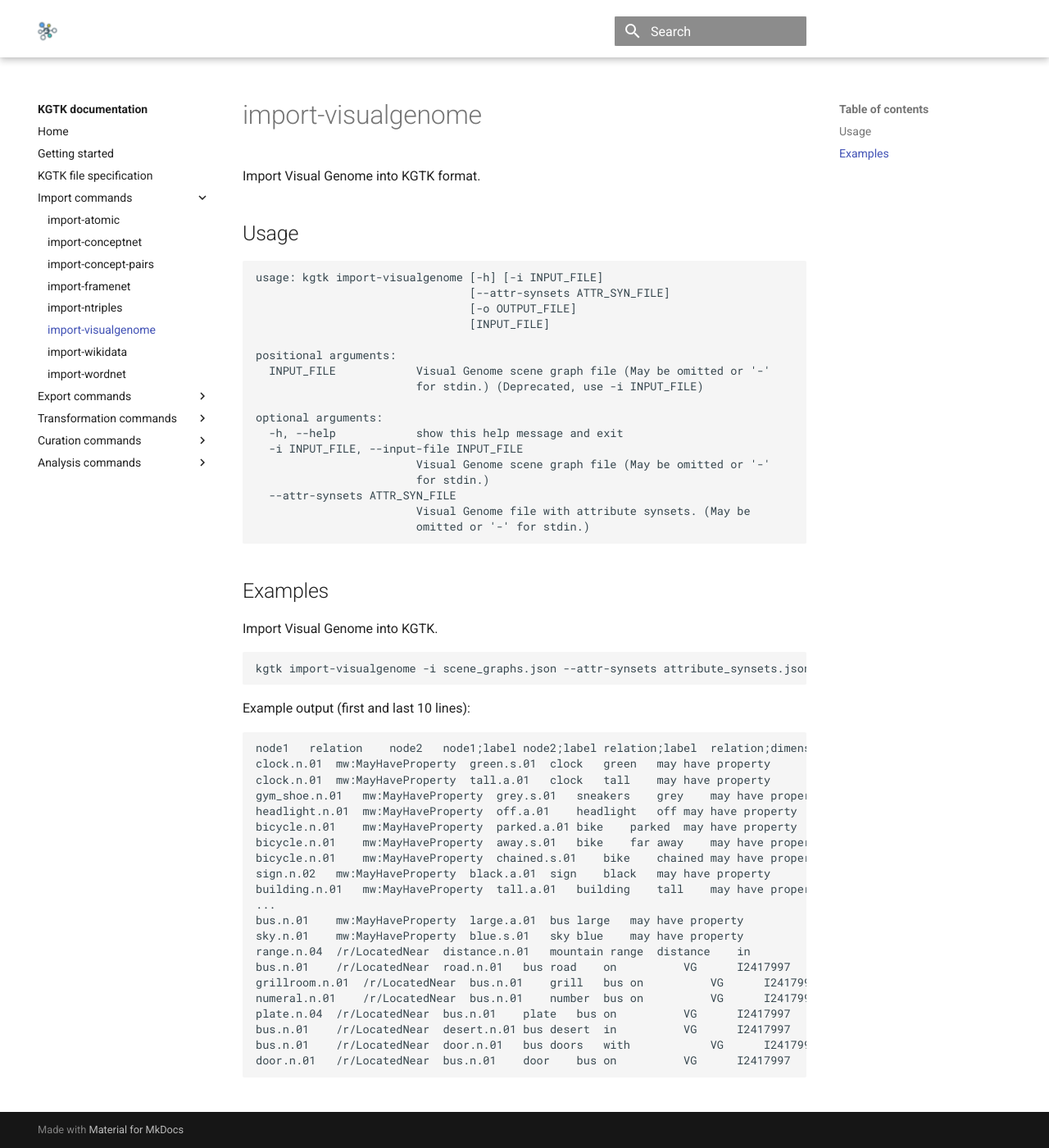
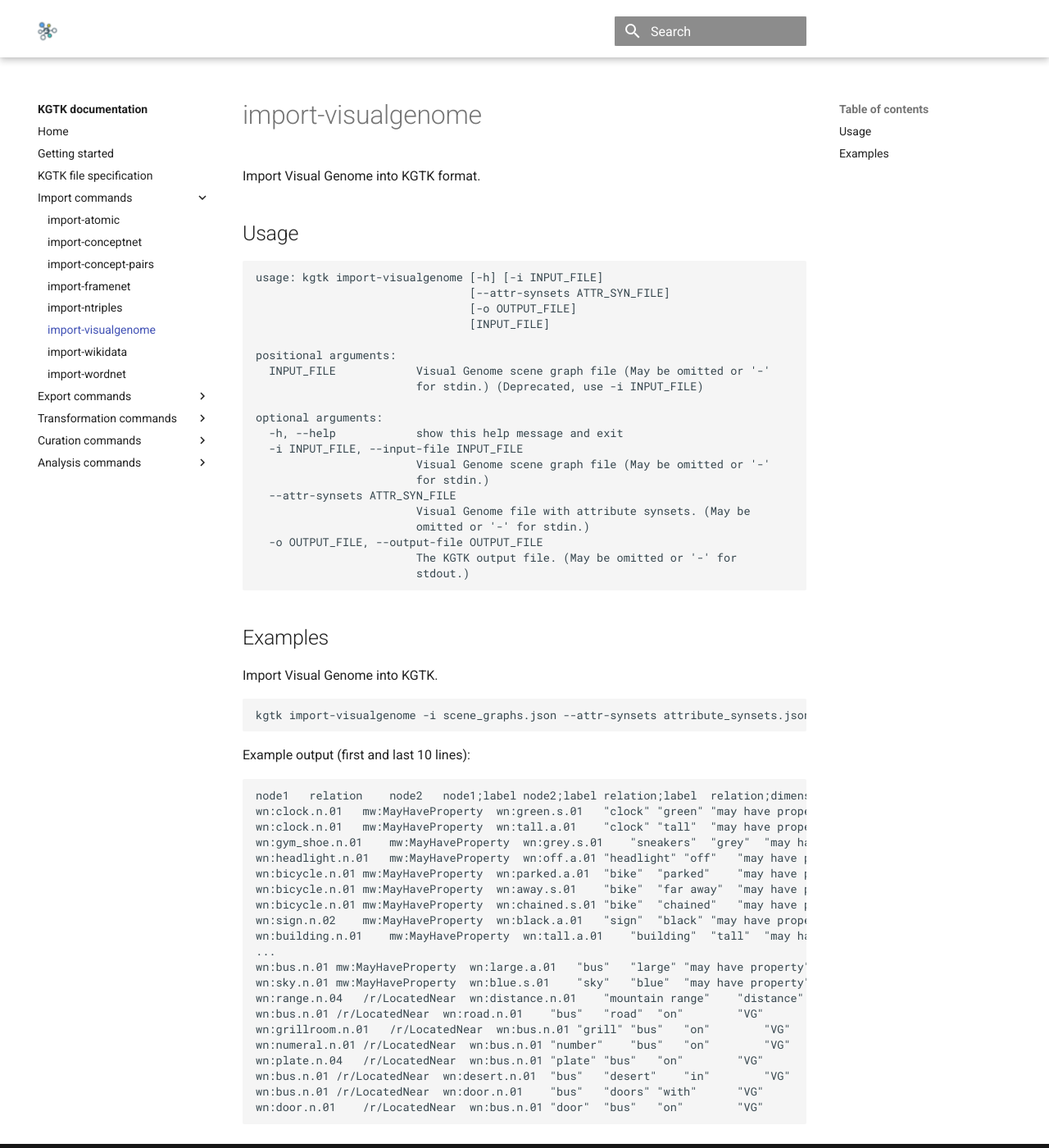
Before and after one commit to usc-isi-i2/kgtk, an MkDocs documentation site: the page built from docs/import/import_visualgenome.md, in a window 1280 px wide and 1400 px high. Shown: the whole window at 82% size. Built offline with MkDocs 1.6.1 and Material for MkDocs 9.7.7, drawn with Linux system fonts in a browser that asks for light colours; comment, search, counter and statistics services are not loaded.

````diff
--- a/docs/import/import_visualgenome.md
+++ b/docs/import/import_visualgenome.md
@@ -19,6 +19,9 @@ optional arguments:
   --attr-synsets ATTR_SYN_FILE
                         Visual Genome file with attribute synsets. (May be
                         omitted or '-' for stdin.)
+  -o OUTPUT_FILE, --output-file OUTPUT_FILE
+                        The KGTK output file. (May be omitted or '-' for
+                        stdout.)
 ```
 
 ## Examples
@@ -26,30 +29,30 @@ optional arguments:
 Import Visual Genome into KGTK.
 
 ```
-kgtk import-visualgenome -i scene_graphs.json --attr-synsets attribute_synsets.json
+kgtk import-visualgenome -i scene_graphs.json --attr-synsets attribute_synsets.json -o vg.tsv
 ```
 
 Example output (first and last 10 lines):
 ```
-node1	relation	node2	node1;label	node2;label	relation;label	relation;dimension	weight	source	origin	sentence	question
-clock.n.01	mw:MayHaveProperty	green.s.01	clock	green	may have property			VG		I1
-clock.n.01	mw:MayHaveProperty	tall.a.01	clock	tall	may have property			VG		I1
-gym_shoe.n.01	mw:MayHaveProperty	grey.s.01	sneakers	grey	may have property			VG		I1
-headlight.n.01	mw:MayHaveProperty	off.a.01	headlight	off	may have property			VG		I1
-bicycle.n.01	mw:MayHaveProperty	parked.a.01	bike	parked	may have property			VG		I1
-bicycle.n.01	mw:MayHaveProperty	away.s.01	bike	far away	may have property			VG		I1
-bicycle.n.01	mw:MayHaveProperty	chained.s.01	bike	chained	may have property			VG		I1
-sign.n.02	mw:MayHaveProperty	black.a.01	sign	black	may have property			VG		I1
-building.n.01	mw:MayHaveProperty	tall.a.01	building	tall	may have property			VG		I1
+node1	relation	node2	node1;label	node2;label	relation;label	relation;dimension	source	sentence
+wn:clock.n.01	mw:MayHaveProperty	wn:green.s.01	"clock"	"green"	"may have property"		"VG"
+wn:clock.n.01	mw:MayHaveProperty	wn:tall.a.01	"clock"	"tall"	"may have property"		"VG"
+wn:gym_shoe.n.01	mw:MayHaveProperty	wn:grey.s.01	"sneakers"	"grey"	"may have property"		"VG"
+wn:headlight.n.01	mw:MayHaveProperty	wn:off.a.01	"headlight"	"off"	"may have property"		"VG"
+wn:bicycle.n.01	mw:MayHaveProperty	wn:parked.a.01	"bike"	"parked"	"may have property"		"VG"
+wn:bicycle.n.01	mw:MayHaveProperty	wn:away.s.01	"bike"	"far away"	"may have property"		"VG"
+wn:bicycle.n.01	mw:MayHaveProperty	wn:chained.s.01	"bike"	"chained"	"may have property"		"VG"
+wn:sign.n.02	mw:MayHaveProperty	wn:black.a.01	"sign"	"black"	"may have property"		"VG"
+wn:building.n.01	mw:MayHaveProperty	wn:tall.a.01	"building"	"tall"	"may have property"		"VG"
 ...
-bus.n.01	mw:MayHaveProperty	large.a.01	bus	large	may have property			VG		I2417997
-sky.n.01	mw:MayHaveProperty	blue.s.01	sky	blue	may have property			VG		I2417997
-range.n.04	/r/LocatedNear	distance.n.01	mountain range	distance	in			VG		I2417997
-bus.n.01	/r/LocatedNear	road.n.01	bus	road	on			VG		I2417997
-grillroom.n.01	/r/LocatedNear	bus.n.01	grill	bus	on			VG		I2417997
-numeral.n.01	/r/LocatedNear	bus.n.01	number	bus	on			VG		I2417997
-plate.n.04	/r/LocatedNear	bus.n.01	plate	bus	on			VG		I2417997
-bus.n.01	/r/LocatedNear	desert.n.01	bus	desert	in			VG		I2417997
-bus.n.01	/r/LocatedNear	door.n.01	bus	doors	with			VG		I2417997
-door.n.01	/r/LocatedNear	bus.n.01	door	bus	on			VG		I2417997
+wn:bus.n.01	mw:MayHaveProperty	wn:large.a.01	"bus"	"large"	"may have property"		"VG"
+wn:sky.n.01	mw:MayHaveProperty	wn:blue.s.01	"sky"	"blue"	"may have property"		"VG"
+wn:range.n.04	/r/LocatedNear	wn:distance.n.01	"mountain range"	"distance"	"in"		"VG"
+wn:bus.n.01	/r/LocatedNear	wn:road.n.01	"bus"	"road"	"on"		"VG"
+wn:grillroom.n.01	/r/LocatedNear	wn:bus.n.01	"grill"	"bus"	"on"		"VG"
+wn:numeral.n.01	/r/LocatedNear	wn:bus.n.01	"number"	"bus"	"on"		"VG"
+wn:plate.n.04	/r/LocatedNear	wn:bus.n.01	"plate"	"bus"	"on"		"VG"
+wn:bus.n.01	/r/LocatedNear	wn:desert.n.01	"bus"	"desert"	"in"		"VG"
+wn:bus.n.01	/r/LocatedNear	wn:door.n.01	"bus"	"doors"	"with"		"VG"
+wn:door.n.01	/r/LocatedNear	wn:bus.n.01	"door"	"bus"	"on"		"VG"
 ```
````
Also changed, not shown: 4 other files.
